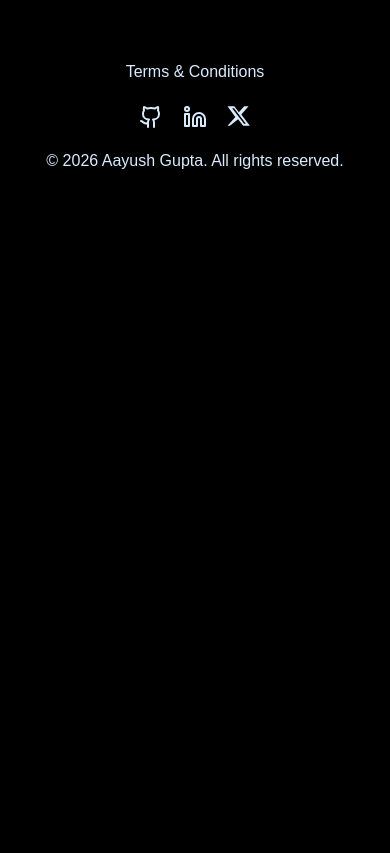
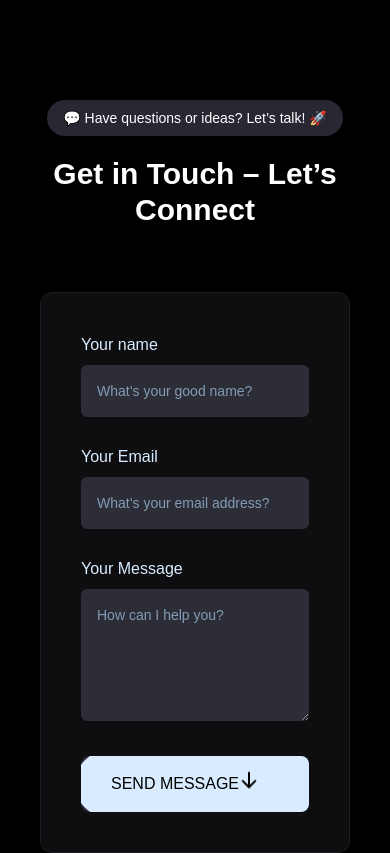
Before and after one commit to AayushGupta69/try, a Next.js app: page / in a window 390 px wide. Shown: the part 7619-8472 px from the top of the page. Before the commit the page ends 7832 px from the top, so only its background shows below. Built offline with nearby package versions, Linux system fonts and the light colour scheme; a web font is replaced by a local one.

Commit message:
Added contact.js component

```diff
--- a/app/page.js
+++ b/app/page.js
@@ -1,6 +1,10 @@
+import "react-toastify/dist/ReactToastify.css";
+import { ToastContainer, Bounce } from "react-toastify";
+
 import Hero from "@/components/hero";
 import Navbar from "@/components/navbar";
 import Footer from "@/components/footer";
+import Contact from "@/components/contact";
 import Testimonials from "@/components/testimonials";
 import FeatureCards from "@/components/feature-cards";
 import AppShowcase from "@/components/showcase-section";
@@ -13,7 +17,17 @@ export default function Home() {
       <AppShowcase />
       <FeatureCards />
       <Testimonials />
+      <Contact />
       <Footer />
+      <ToastContainer
+        position="bottom-right"
+        autoClose={3000}
+        hideProgressBar={false}
+        newestOnTop={true}
+        pauseOnHover={true}
+        theme="dark"
+        transition={Bounce}
+      />
     </>
   );
 }
--- /dev/null
+++ b/components/contact.js
@@ -0,0 +1,156 @@
+"use client";
+
+import Image from "next/image";
+import { toast } from "react-toastify";
+import emailjs from "@emailjs/browser";
+import { useRef, useState } from "react";
+
+import TitleHeader from "./title-header";
+
+const Message = ({ title, message }) => (
+  <div>
+    <strong>{title}</strong>
+    <div>{message}</div>
+  </div>
+);
+
+const Contact = () => {
+  const formRef = useRef(null);
+  const [loading, setLoading] = useState(false);
+  const [form, setForm] = useState({
+    name: "",
+    email: "",
+    message: "",
+  });
+
+  const handleChange = (e) => {
+    const { name, value } = e.target;
+    setForm({ ...form, [name]: value });
+  };
+
+  const handleSubmit = async (e) => {
+    e.preventDefault();
+    setLoading(true);
+    try {
+      await emailjs.sendForm(
+        process.env.NEXT_APP_EMAILJS_SERVICE_ID,
+        process.env.NEXT_APP_EMAILJS_TEMPLATE_ID,
+        formRef.current,
+        process.env.NEXT_APP_EMAILJS_PUBLIC_KEY,
+      );
+
+      toast.success(
+        <Message
+          title="Message Sent ✅"
+          message="Thanks for reaching out! I’ll get back to you soon."
+        />,
+      );
+      setForm({ name: "", email: "", message: "" });
+    } catch (e) {
+      toast.error(
+        <Message
+          title="Something went wrong ❌"
+          message={
+            <>
+              Oops! Couldn’t send your message. Please try again later.
+              <br />
+              Or email me directly at{" "}
+              <a
+                href="mailto:aayushguptaworks@gmail.com"
+                className="text-blue-500 underline"
+              >
+                aayushguptaworks@gmail.com
+              </a>
+            </>
+          }
+        />,
+      );
+      console.error("EmailJS Error:", e);
+    } finally {
+      setLoading(false);
+    }
+  };
+
+  return (
+    <section id="contact" className="flex-center section-padding">
+      <div className="h-full w-full px-5 md:px-10">
+        <TitleHeader
+          title="Get in Touch – Let’s Connect"
+          sub="💬 Have questions or ideas? Let’s talk! 🚀"
+        />
+        <div className="grid-12-cols mt-16">
+          <div className="xl:col-span-5">
+            <div className="flex-center card-border rounded-xl p-10">
+              <form
+                ref={formRef}
+                onSubmit={handleSubmit}
+                className="flex w-full flex-col gap-7"
+              >
+                <div>
+                  <label htmlFor="name">Your name</label>
+                  <input
+                    type="text"
+                    id="name"
+                    name="name"
+                    value={form.name}
+                    onChange={handleChange}
+                    placeholder="What’s your good name?"
+                    required
+                  />
+                </div>
+
+                <div>
+                  <label htmlFor="email">Your Email</label>
+                  <input
+                    type="email"
+                    id="email"
+                    name="email"
+                    value={form.email}
+                    onChange={handleChange}
+                    placeholder="What’s your email address?"
+                    required
+                  />
+                </div>
+
+                <div>
+                  <label htmlFor="message">Your Message</label>
+                  <textarea
+                    id="message"
+                    name="message"
+                    value={form.message}
+                    onChange={handleChange}
+                    placeholder="How can I help you?"
+                    rows="5"
+                    required
+                  />
+                </div>
+
+                <button type="submit">
+                  <div className="cta-button group">
+                    <div className="bg-circle" />
+                    <p className="text">
+                      {loading ? "Sending..." : "Send Message"}
+                    </p>
+                    <div className="arrow-wrapper">
+                      <Image
+                        src="/arrow-down.svg"
+                        alt="arrow"
+                        width={18}
+                        height={18}
+                      />
+                    </div>
+                  </div>
+                </button>
+              </form>
+            </div>
+          </div>
+          <div className="min-h-96 xl:col-span-7">
+            <div className="h-full w-full overflow-hidden rounded-3xl bg-[#cd7c2e] hover:cursor-grab"></div>
+          </div>
+        </div>
+      </div>
+    </section>
+  );
+};
+
+export default Contact;
--- a/package.json
+++ b/package.json
@@ -9,12 +9,14 @@
     "lint": "eslint"
   },
   "dependencies": {
+    "@emailjs/browser": "^4.4.1",
     "@gsap/react": "^2.1.2",
     "gsap": "^3.14.2",
     "lucide-react": "0.575.0",
     "next": "16.1.6",
     "react": "19.2.3",
-    "react-dom": "19.2.3"
+    "react-dom": "19.2.3",
+    "react-toastify": "^11.0.5"
   },
   "devDependencies": {
     "@tailwindcss/postcss": "^4",
```
Also changed, not shown: 1 other file (tests, documents, lock files or other folders).
